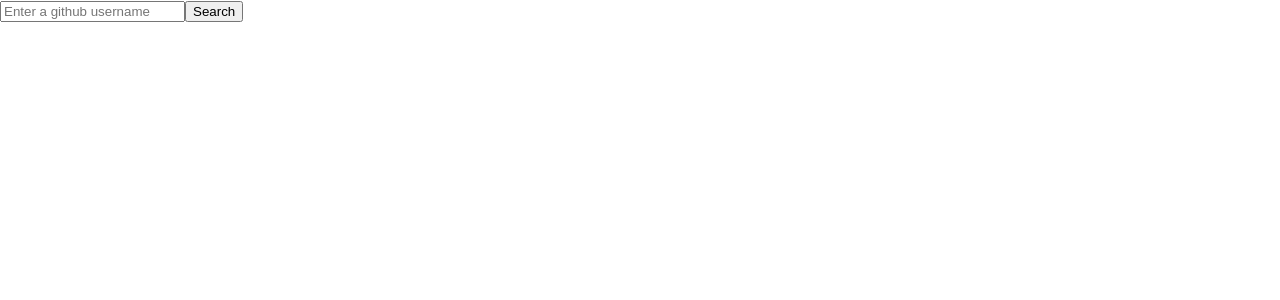
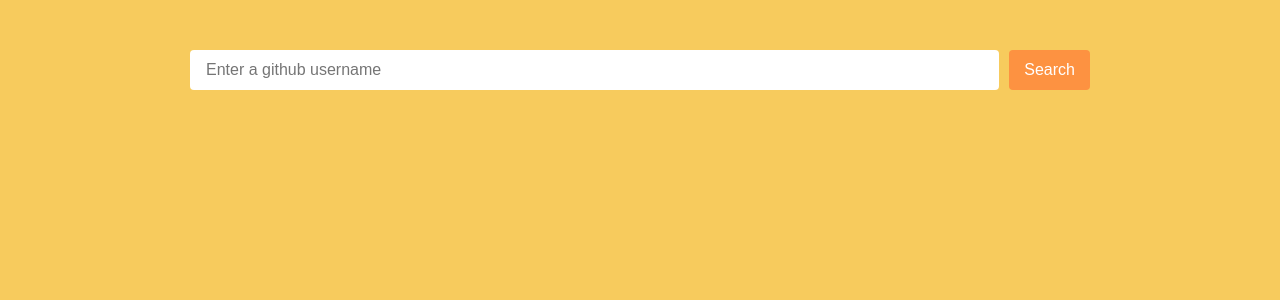
Before and after one commit to cecialbero/react-search-users, a React (Create React App) app: page / in a window 1280 px wide. Shown: the top 300 px of the page. Built offline with nearby package versions, Linux system fonts and the light colour scheme.

Commit message:
Creates sass folder with button, form and text files

```diff
--- a/src/App.css
+++ /dev/null
@@ -1,38 +0,0 @@
-.App {
-  text-align: center;
-}
-
-.App-logo {
-  height: 40vmin;
-  pointer-events: none;
-}
-
-@media (prefers-reduced-motion: no-preference) {
-  .App-logo {
-    animation: App-logo-spin infinite 20s linear;
-  }
-}
-
-.App-header {
-  background-color: #282c34;
-  min-height: 100vh;
-  display: flex;
-  flex-direction: column;
-  align-items: center;
-  justify-content: center;
-  font-size: calc(10px + 2vmin);
-  color: white;
-}
-
-.App-link {
-  color: #61dafb;
-}
-
-@keyframes App-logo-spin {
-  from {
-    transform: rotate(0deg);
-  }
-  to {
-    transform: rotate(360deg);
-  }
-}
--- a/src/App.js
+++ b/src/App.js
@@ -3,7 +3,7 @@ import axios from 'axios';
 import Search from './components/Search';
 import Results from './components/Results';
 
-import './App.css';
+import './App.scss';
 
 const App = () => {
   const [ users, setUsers ] = useState([])
@@ -21,10 +21,10 @@ const App = () => {
   }
 
   return (
-    <>
+    <section>
       <Search getUsers={getUsers}/>
       <Results users={users}/>
-    </>
+    </section>
   );
 }
 
--- /dev/null
+++ b/src/App.scss
@@ -0,0 +1,5 @@
+section {
+    width: 100%;
+    max-width: 900px;
+    margin: 50px auto;
+}
--- a/src/index.css
+++ /dev/null
@@ -1,13 +0,0 @@
-body {
-  margin: 0;
-  font-family: -apple-system, BlinkMacSystemFont, 'Segoe UI', 'Roboto', 'Oxygen',
-    'Ubuntu', 'Cantarell', 'Fira Sans', 'Droid Sans', 'Helvetica Neue',
-    sans-serif;
-  -webkit-font-smoothing: antialiased;
-  -moz-osx-font-smoothing: grayscale;
-}
-
-code {
-  font-family: source-code-pro, Menlo, Monaco, Consolas, 'Courier New',
-    monospace;
-}
--- a/src/index.js
+++ b/src/index.js
@@ -1,6 +1,6 @@
 import React from 'react';
 import ReactDOM from 'react-dom';
-import './index.css';
+import './index.scss';
 import App from './App';
 import reportWebVitals from './reportWebVitals';
 
--- /dev/null
+++ b/src/index.scss
@@ -0,0 +1,9 @@
+@import './sass/text';
+@import './sass/form';
+@import './sass/button';
+
+body {
+  background: #f7cb5d;
+  margin: 0;
+  font-family: 'Roboto', sans-serif;
+}
--- /dev/null
+++ b/src/sass/_button.scss
@@ -0,0 +1,16 @@
+button {
+    background: #fd9241;
+    transition: background .2s;
+    font-size: 16px;
+    color: #fff;
+    font-size: 400;
+    border: 0;
+    height: 40px;
+    border-radius: 4px;
+    padding: 0 15px;
+    cursor: pointer;
+
+    &:hover {
+        background: #eb8233;
+    }
+}
--- /dev/null
+++ b/src/sass/_form.scss
@@ -0,0 +1,24 @@
+form {
+    display: flex
+}
+
+input[type="search"] {
+    height: 40px;
+    width: 100%;
+    border-radius: 4px;
+    border: 0;
+    padding: 0 16px;
+    font-size: 16px;
+
+    &:focus {
+        outline: 0;
+    }
+
+    &:focus-visible {
+        border: 0;
+    }
+
+    + button {
+        margin-left: 10px
+    }
+}
```
Also changed, not shown: src/sass/_text.scss (added).
